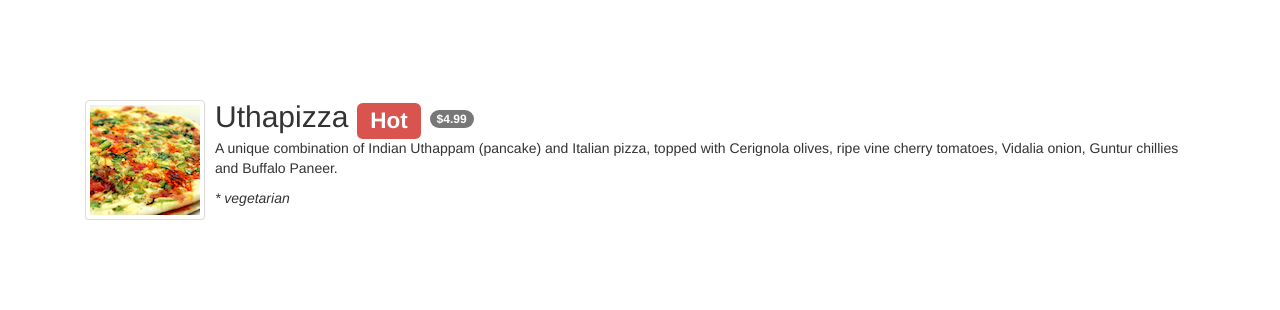
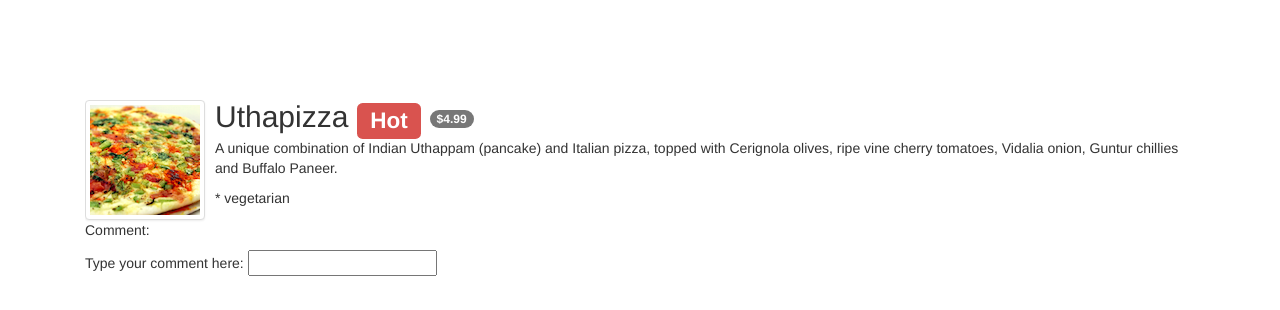
Before and after one commit to mkruneva/coursera-angular-hk, a website: page confusion/app/menu.html in a window 1280 px wide. Shown: the top 310 px of the page. Drawn offline with Linux system fonts and the light colour scheme.

Commit message:
comment 2-way binding

```diff
--- a/confusion/app/menu.html
+++ b/confusion/app/menu.html
@@ -41,7 +41,7 @@
                         }">
             <div class="col-xs-12">
                 <div class="media">
-                    <div class="media-left media-middle">
+                    <div class="media-left media-top">
                         <a href="#">
                         <img class="media-object img-thumbnail"
                          ng-src={{dish.image}} alt="Uthappizza">
@@ -53,7 +53,13 @@
                          <span class="badge">{{dish.price | currency}}</span
                            ></h2>
                         <p>{{dish.description}}</p>
-                        <p class="dish-type">* {{dish.type}}</p>
+                        <p>* {{dish.type}}</p>
+                    </div>
+                    <div class="media-bottom">
+                        <p>Comment: <span class="dish-comment">{{dish.comment}}</span></p>
+                        <p>Type your comment here:
+                            <input type="text" ng-model="dish.comment">
+                        </p>
                     </div>
                 </div>
             </div>
--- a/confusion/app/styles/mystyles.css
+++ b/confusion/app/styles/mystyles.css
@@ -94,7 +94,8 @@ body {
   position: absolute;
   right: 0px;
 }
-.dish-type {
+.dish-comment {
   font: 0.9em;
   font-style: italic;
+  text-transform: capitalize;
 }
```
